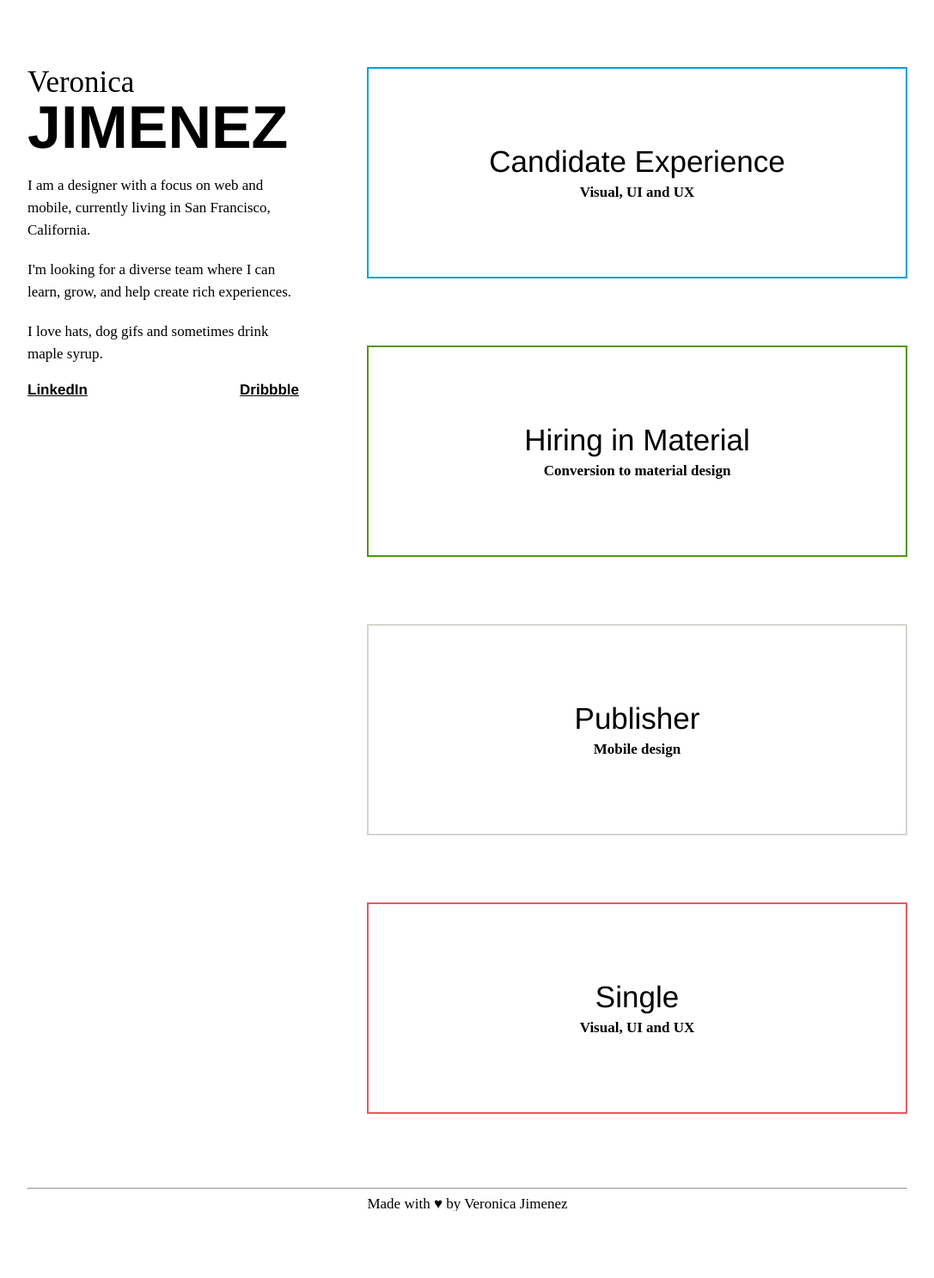
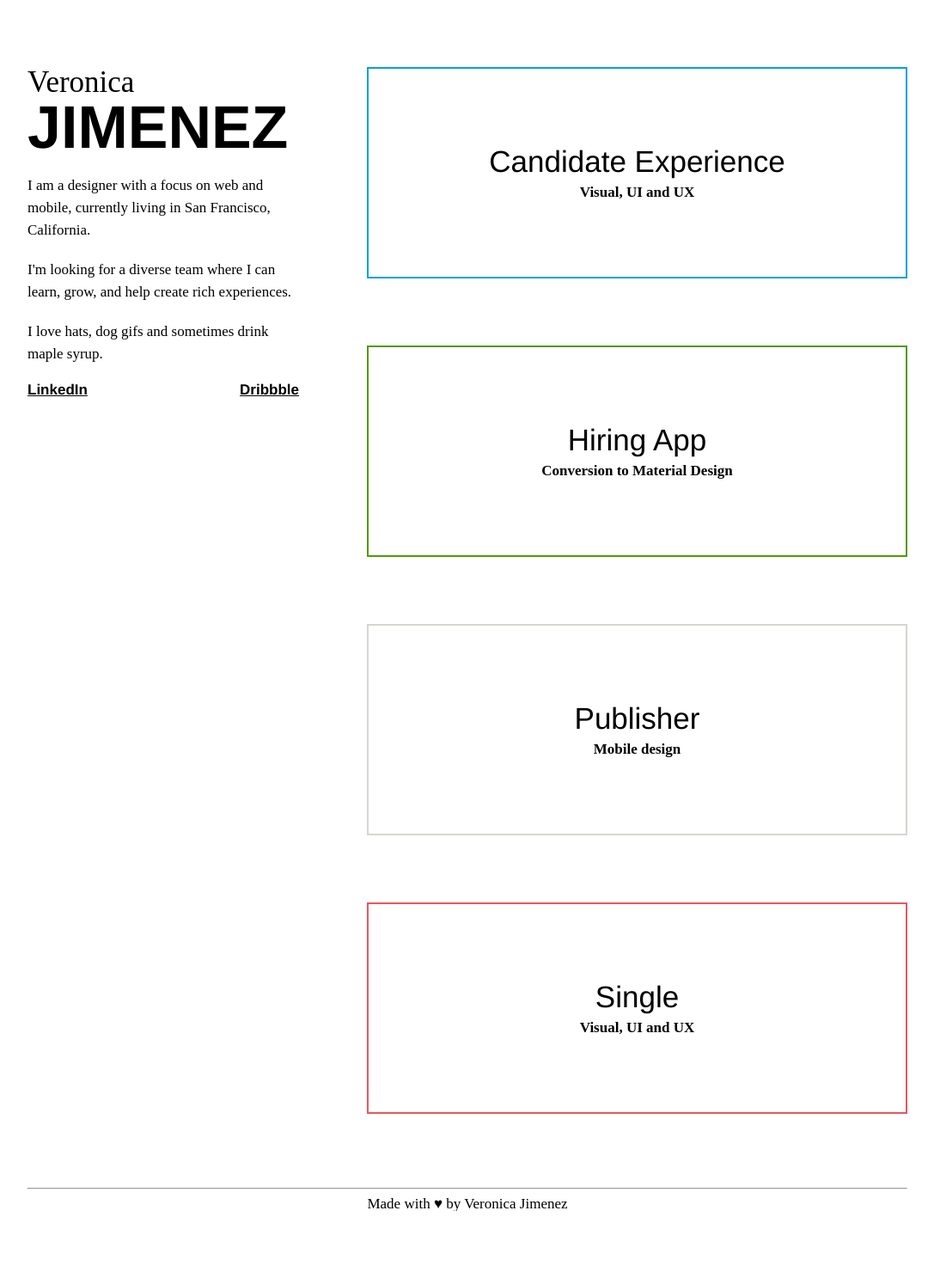
Before and after one commit to vnikajimenez/vnikajimenez.github.com, a Jekyll site: the page built from index.html, in a window 1280 px wide. Shown: the whole page at 86% size, without its empty margins (96-1183 px from the left). Built offline with Jekyll 4.4.1, drawn with Linux system fonts in a browser that asks for light colours; nearby versions of some CDN libraries.

Commit message:
Hiring to Hiring App

```diff
--- a/hiring-material.html
+++ b/hiring-material.html
@@ -1,6 +1,6 @@
 ---
 layout: page
-title: Hiring
+title: Hiring App
 color_class: hiring-material
 link:
 link_title:
--- a/index.html
+++ b/index.html
@@ -27,8 +27,8 @@ layout: default
       <a href="hiring-material.html">
         <div class="portfolio-piece hiring-material">
           <div class="vertical-align">
-            <h2>Hiring in Material</h2>
-            <p>Conversion to material design</p>
+            <h2>Hiring App</h2>
+            <p>Conversion to Material Design</p>
           </div>
         </div>
       </a>
```
Also changed, not shown: 2 other files.
